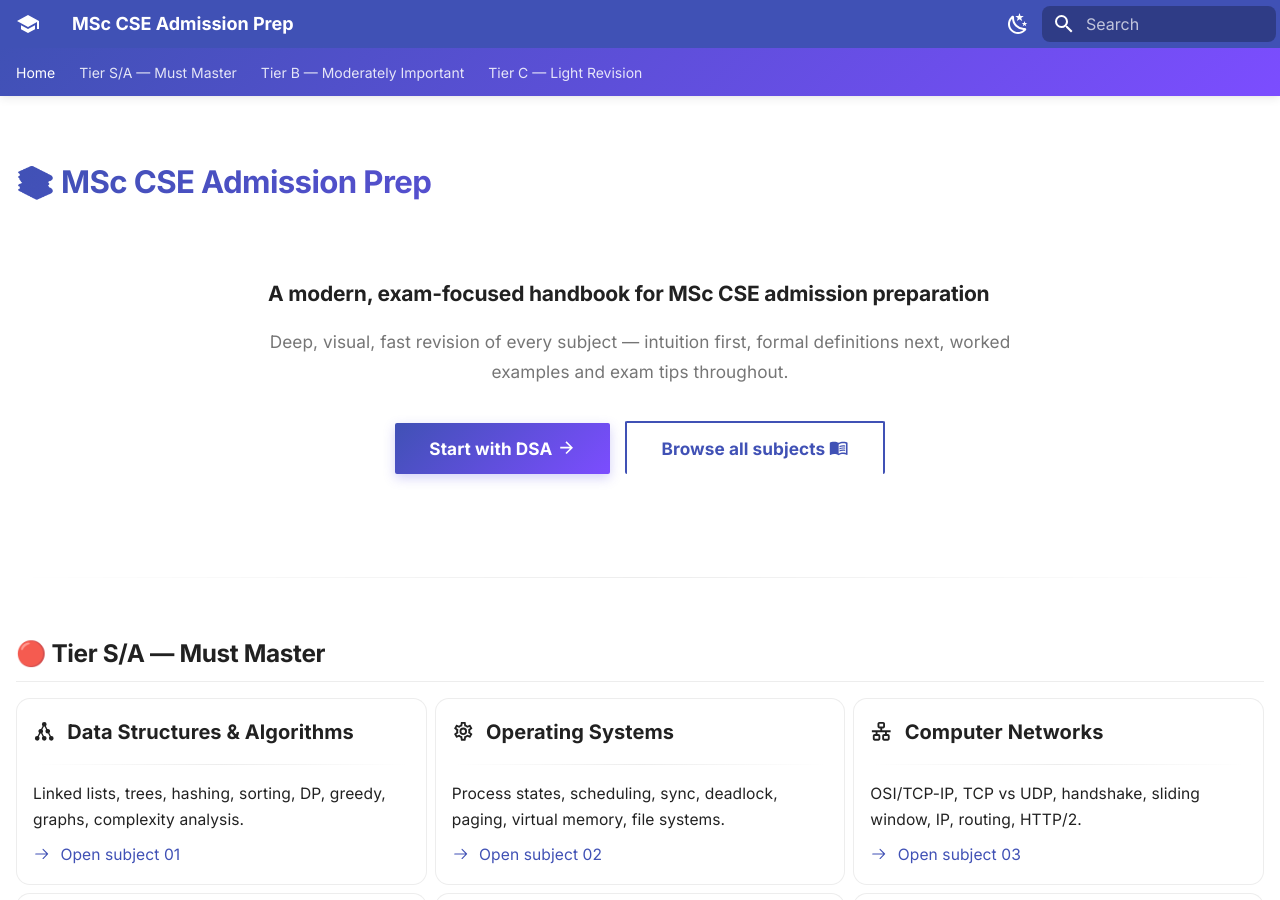
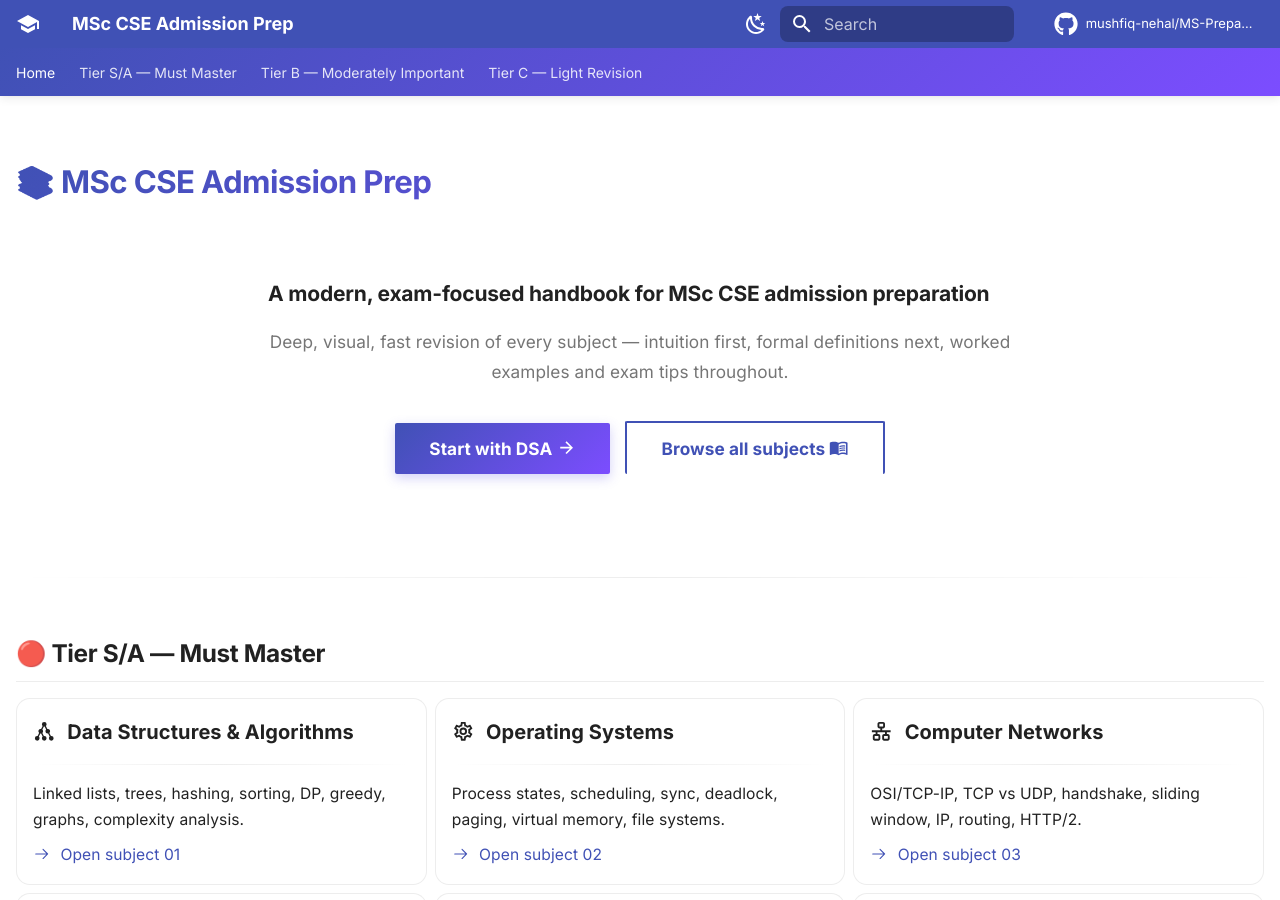
Before and after one commit to mushfiq-nehal/MS-Preparation-Handbook, an MkDocs documentation site: the page built from docs/index.md, in a window 1280 px wide and 900 px high. Built offline with MkDocs 1.6.1 and Material for MkDocs 9.7.7, drawn with Linux system fonts in a browser that asks for light colours; comment, search, counter and statistics services are not loaded.

Commit message:
Set up MkDocs Material site with GitHub Actions deploy

```diff
--- a/mkdocs.yml
+++ b/mkdocs.yml
@@ -1,6 +1,10 @@
 site_name: MSc CSE Admission Prep
 site_description: A modern, exam-focused handbook for MSc CSE admission preparation
 site_author: Nehal
+site_url: https://mushfiq-nehal.github.io/MS-Preparation-Handbook/
+repo_url: https://github.com/mushfiq-nehal/MS-Preparation-Handbook
+repo_name: mushfiq-nehal/MS-Preparation-Handbook
+edit_uri: edit/main/docs/
 docs_dir: docs
 
 # ─────────────────────────────────────────────────────────────────
--- /dev/null
+++ b/requirements.txt
@@ -0,0 +1,4 @@
+mkdocs==1.6.1
+mkdocs-material==9.7.6
+mkdocs-material-extensions==1.3.1
+pymdown-extensions==10.21.3
```
Also changed, not shown: 2 other files.
